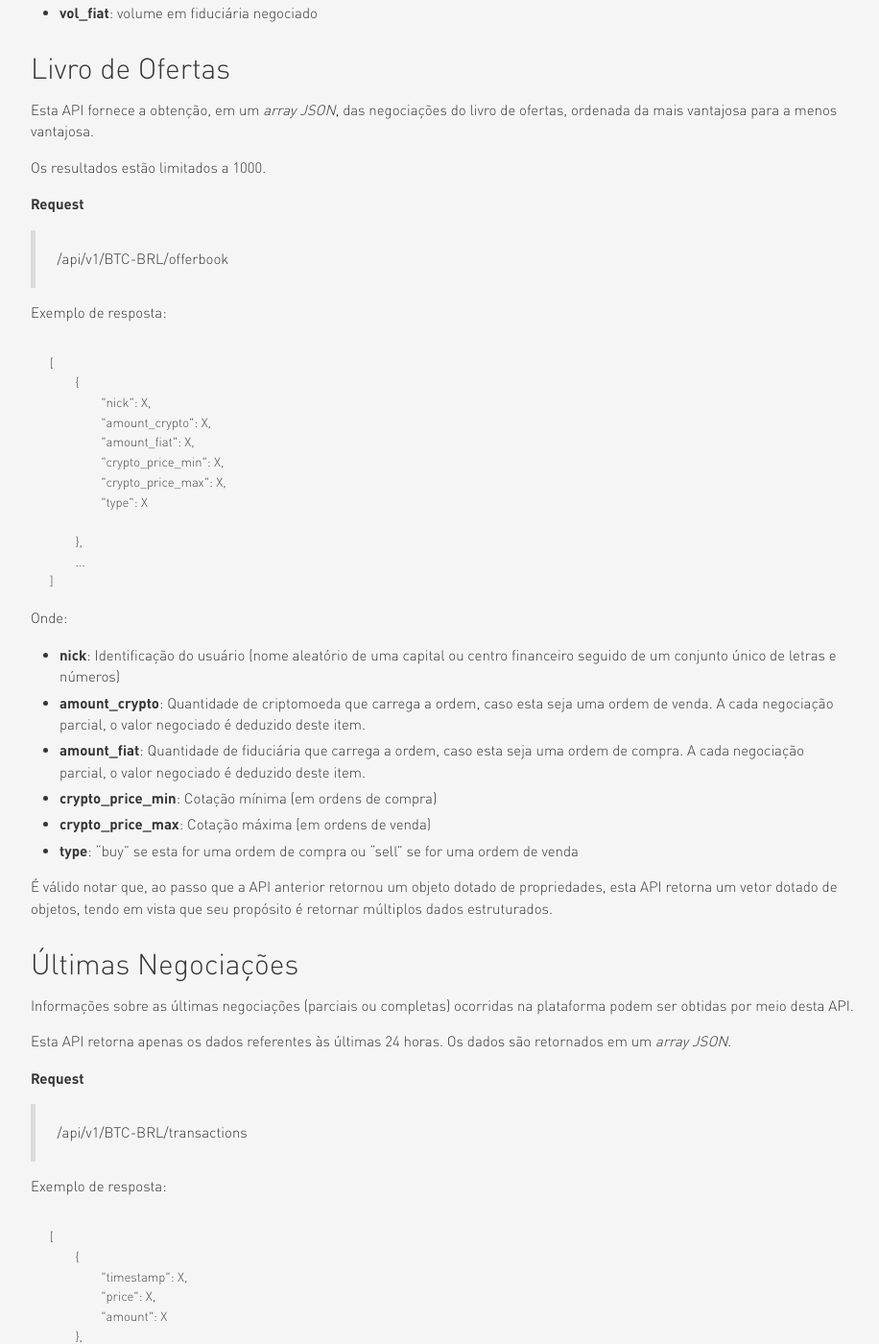
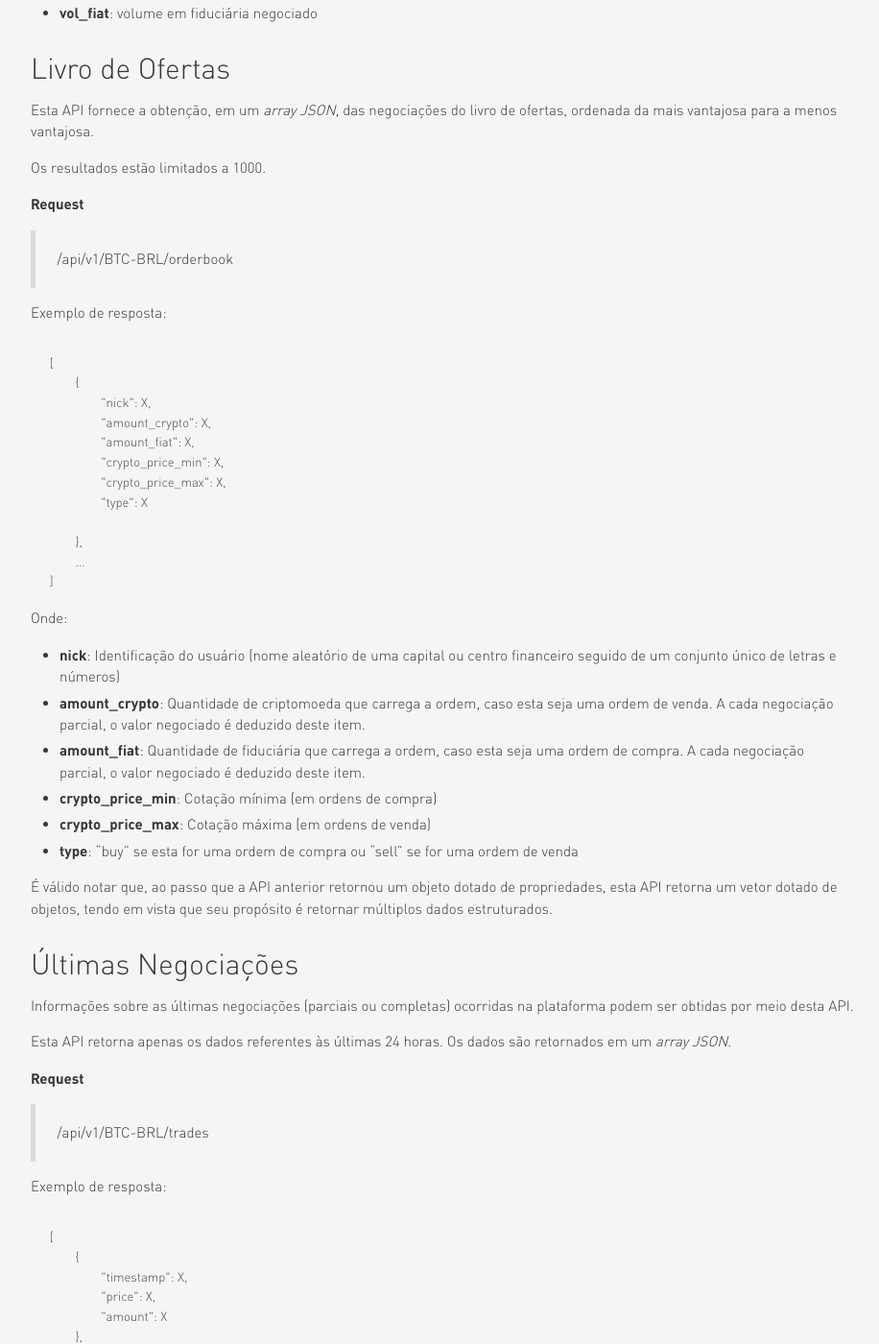
Before and after one commit to BRECoins/Docs, a Jekyll site: the page built from rest.md, in a window 1280 px wide and 1400 px high, scrolled down 1305 px. Shown: the whole window at 96% size, without its empty margins (326-1242 px from the left). Built offline with Jekyll 4.4.1, drawn with Linux system fonts in a browser that asks for light colours; comment, search, counter and statistics services are not loaded.

Commit message:
small fix

```diff
--- a/rest.md
+++ b/rest.md
@@ -57,7 +57,7 @@ Os resultados estão limitados a 1000.
 
 **Request**
 
-> /api/v1/BTC-BRL/offerbook
+> /api/v1/BTC-BRL/orderbook
 
 Exemplo de resposta:
 
@@ -81,8 +81,8 @@ Onde:
 * **nick**: Identificação do usuário (nome aleatório de uma capital ou centro financeiro seguido de um conjunto único de letras e números)
 * **amount_crypto**: Quantidade de criptomoeda que carrega a ordem, caso esta seja uma ordem de venda. A cada negociação parcial, o valor negociado é deduzido deste item.
 * **amount_fiat**: Quantidade de fiduciária que carrega a ordem, caso esta seja uma ordem de compra. A cada negociação parcial, o valor negociado é deduzido deste item.
-* **crypto_price_min**: Cotação mínima (em ordens de compra)
-* **crypto_price_max**: Cotação máxima (em ordens de venda)
+* **crypto\_price\_min**: Cotação mínima (em ordens de compra)
+* **crypto\_price\_max**: Cotação máxima (em ordens de venda)
 * **type**: "buy" se esta for uma ordem de compra ou "sell" se for uma ordem de venda
 
 É válido notar que, ao passo que a API anterior retornou um objeto dotado de propriedades, esta API retorna um vetor dotado de objetos, tendo em vista que seu propósito é retornar múltiplos dados estruturados.
@@ -95,7 +95,7 @@ Esta API retorna apenas os dados referentes às últimas 24 horas. Os dados são
 
 **Request**
 
-> /api/v1/BTC-BRL/transactions
+> /api/v1/BTC-BRL/trades
 
 Exemplo de resposta:
 
```
Also changed, not shown: other parts of rest.md (+1 -1 lines).
